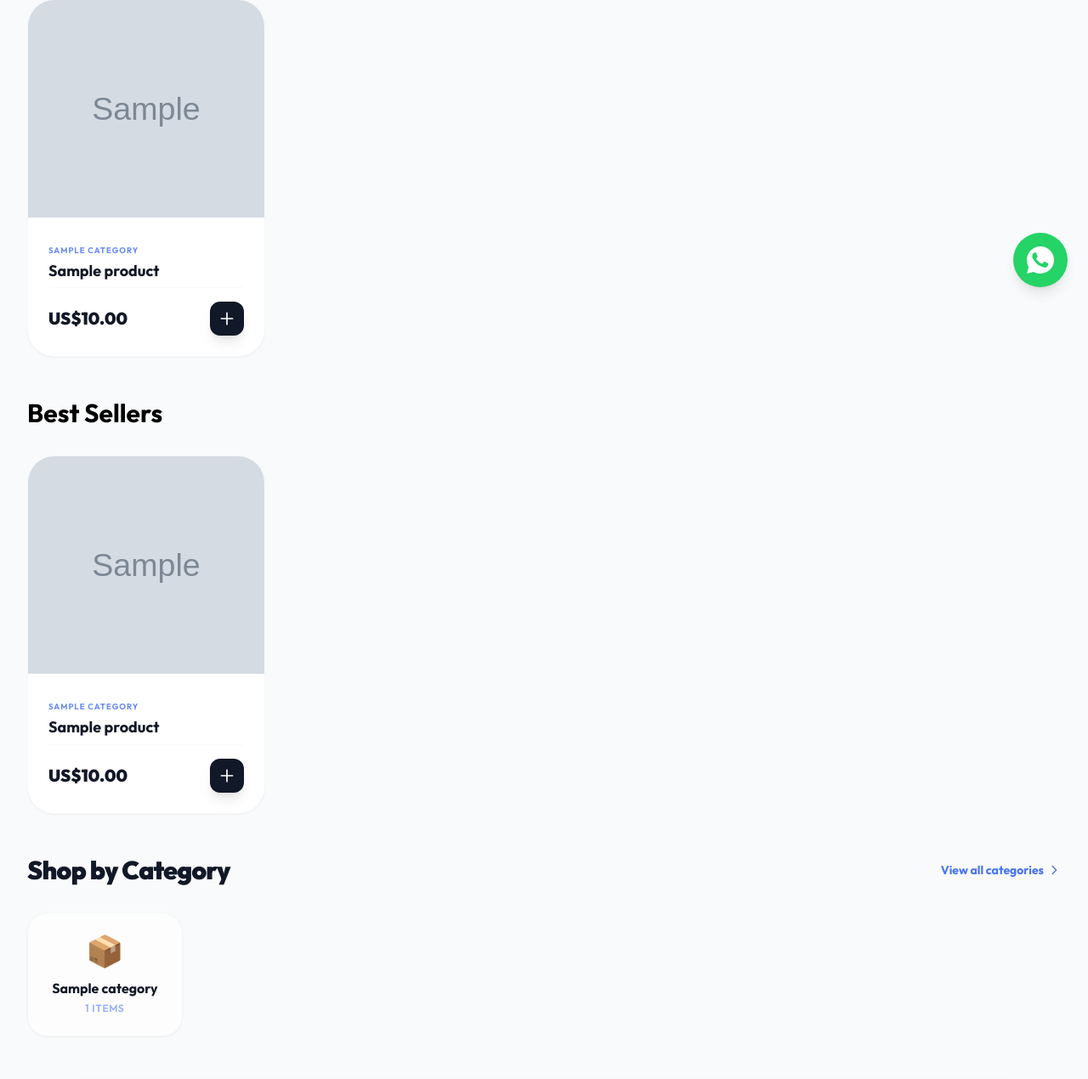
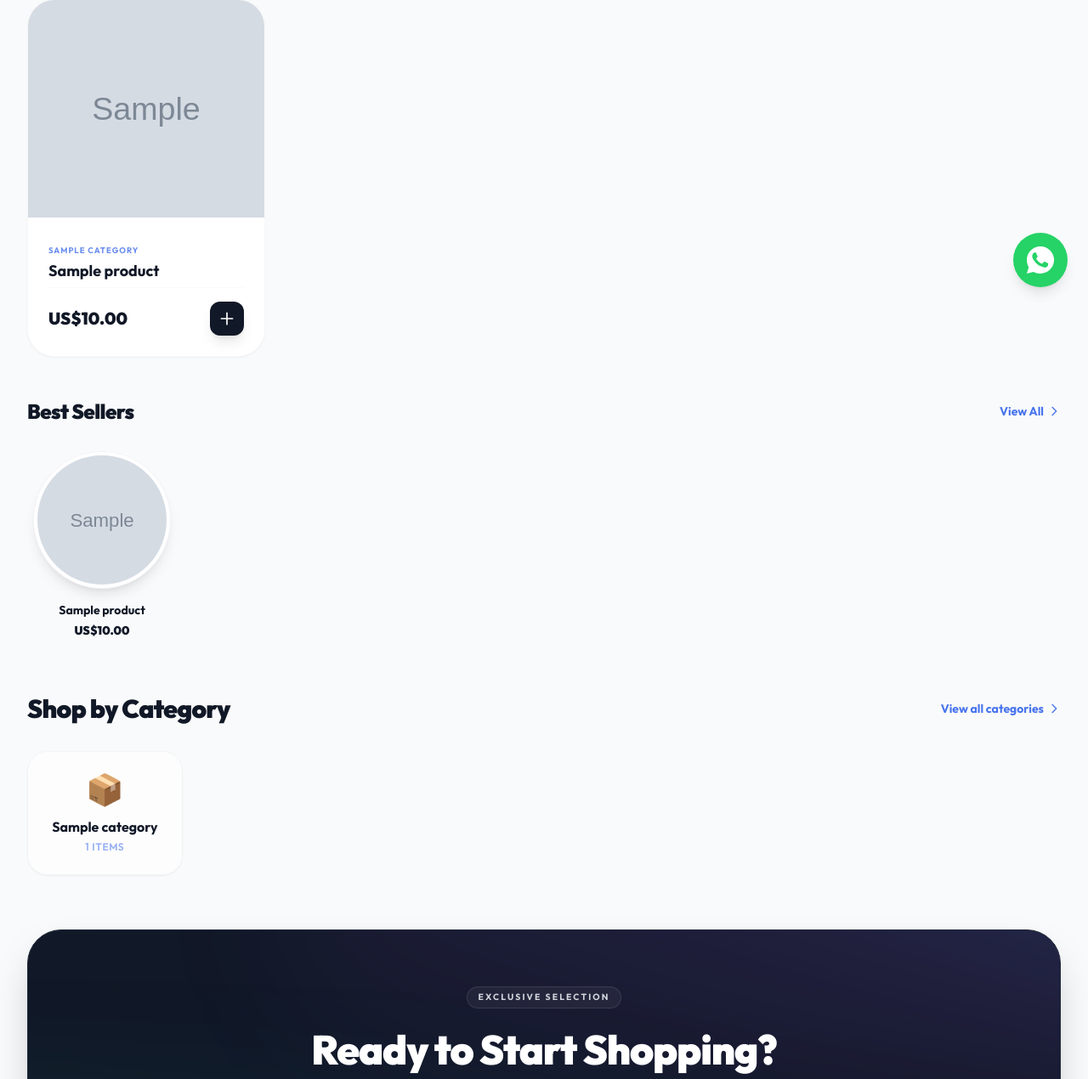
Before and after one commit to Nyombe/Achol-product-store, a Django app: page / in a window 1280 px wide. Shown: the part 438-1708 px from the top of the page at 85% size. Run offline with Django 4.2, Linux system fonts and the light colour scheme; tables that the repository leaves empty hold one stand-in row (values such as "Sample post"); grey boxes marked "Sample" are stand-in pictures; style sheets or scripts are compiled from the project's sources; parts of the project's set-up code (start-up, migrations or seed data) failed here and were passed over.

Commit message:
Design: Redesigned Best Sellers to be circular and more compact as per user suggestion

```diff
--- a/templates/core/home.html
+++ b/templates/core/home.html
@@ -107,76 +107,47 @@
 
 <!-- Best Sellers Section -->
 {% if featured_products %}
-<div class="mb-12">
-    <h2 class="text-3xl font-bold mb-8">Best Sellers</h2>
-    <div class="grid grid-cols-1 sm:grid-cols-2 md:grid-cols-3 lg:grid-cols-4 gap-8">
-        {% for product in featured_products|slice:":4" %}
-            <div class="group bg-white rounded-[2rem] border border-gray-100/50 shadow-sm hover:shadow-[0_20px_50px_rgba(0,0,0,0.05)] transition-all duration-500 overflow-hidden flex flex-col">
-                <!-- Image Container with Hover Shift -->
-                <div class="relative h-64 overflow-hidden bg-gray-50">
-                    <a href="{% url 'products:product_detail' product.slug %}" class="block h-full">
+<div class="mb-16">
+    <div class="flex items-center justify-between mb-8">
+        <h2 class="text-2xl font-black text-gray-900 tracking-tight">Best Sellers</h2>
+        <a href="{% url 'products:product_list' %}" class="text-sm font-bold text-indigo-600 hover:text-indigo-700 transition flex items-center">
+            View All <svg style="width: 16px; height: 16px;" class="ml-1" fill="none" stroke="currentColor" viewBox="0 0 24 24"><path stroke-linecap="round" stroke-linejoin="round" stroke-width="2" d="M9 5l7 7-7 7"></path></svg>
+        </a>
+    </div>
+    <div class="grid grid-cols-2 sm:grid-cols-3 md:grid-cols-4 lg:grid-cols-6 gap-6 md:gap-8">
+        {% for product in featured_products|slice:":6" %}
+            <div class="group flex flex-col items-center text-center">
+                <a href="{% url 'products:product_detail' product.slug %}" class="relative mb-4 block">
+                    <!-- Circular Image with Premium Border -->
+                    <div class="w-32 h-32 md:w-40 md:h-40 rounded-full overflow-hidden border-4 border-white shadow-lg group-hover:shadow-indigo-200/50 transition-all duration-500 transform group-hover:scale-105 ring-1 ring-gray-100">
                         {% with images=product.images.all %}
-                            {% if images %}
-                                <!-- Primary Image -->
-                                {% if images.0.image %}
-                                    <img src="{{ images.0.image.url }}" alt="{{ product.name }}" class="w-full h-full object-cover transition-all duration-700 ease-in-out group-hover:scale-110 group-hover:opacity-0">
-                                {% elif images.0.image_url %}
-                                    <img src="{{ images.0.image_url }}" alt="{{ product.name }}" class="w-full h-full object-cover transition-all duration-700 ease-in-out group-hover:scale-110 group-hover:opacity-0">
-                                {% endif %}
-
-                                <!-- Hover Image (Secondary) -->
-                                {% if images|length > 1 %}
-                                    {% if images.1.image %}
-                                        <img src="{{ images.1.image.url }}" alt="{{ product.name }}" class="absolute inset-0 w-full h-full object-cover transition-all duration-700 ease-in-out scale-105 opacity-0 group-hover:opacity-100 group-hover:scale-100">
-                                    {% elif images.1.image_url %}
-                                        <img src="{{ images.1.image_url }}" alt="{{ product.name }}" class="absolute inset-0 w-full h-full object-cover transition-all duration-700 ease-in-out scale-105 opacity-0 group-hover:opacity-100 group-hover:scale-100">
-                                    {% endif %}
+                            {% if images and images.0.image %}
+                                <img src="{{ images.0.image.url }}" alt="{{ product.name }}" class="w-full h-full object-cover">
+                            {% elif images and images.0.image_url %}
+                                <img src="{{ images.0.image_url }}" alt="{{ product.name }}" class="w-full h-full object-cover">
                             {% else %}
-                                    {% if images.0.image %}
-                                        <img src="{{ images.0.image.url }}" alt="{{ product.name }}" class="absolute inset-0 w-full h-full object-cover transition-all duration-700 ease-in-out scale-105 opacity-0 group-hover:opacity-100 group-hover:scale-100 brightness-90">
-                                    {% elif images.0.image_url %}
-                                        <img src="{{ images.0.image_url }}" alt="{{ product.name }}" class="absolute inset-0 w-full h-full object-cover transition-all duration-700 ease-in-out scale-105 opacity-0 group-hover:opacity-100 group-hover:scale-100 brightness-90">
-                                    {% endif %}
-                                {% endif %}
-                            {% else %}
-                                <div class="w-full h-full flex items-center justify-center text-gray-300">
-                                    <svg class="w-12 h-12" fill="none" stroke="currentColor" viewBox="0 0 24 24"><path stroke-linecap="round" stroke-linejoin="round" stroke-width="1.5" d="M4 16l4.586-4.586a2 2 0 012.828 0L16 16m-2-2l1.586-1.586a2 2 0 012.828 0L20 14m-6-6h.01M6 20h12a2 2 0 002-2V6a2 2 0 00-2-2H6a2 2 0 00-2 2v12a2 2 0 002 2z"></path></svg>
+                                <div class="w-full h-full bg-gray-50 flex items-center justify-center text-gray-300">
+                                    <svg style="width: 24px; height: 24px;" fill="none" stroke="currentColor" viewBox="0 0 24 24"><path d="M4 16l4.586-4.586a2 2 0 012.828 0L16 16m-2-2l1.586-1.586a2 2 0 012.828 0L20 14m-6-6h.01M6 20h12a2 2 0 002-2V6a2 2 0 00-2-2H6a2 2 0 00-2 2v12a2 2 0 002 2z"></path></svg>
                                 </div>
                             {% endif %}
                         {% endwith %}
+                    </div>
+                    <!-- Sale Tag -->
+                    {% if product.discount_price %}
+                        <div class="absolute -top-1 -right-1 bg-red-500 text-white text-[0.6rem] font-black px-2 py-0.5 rounded-full shadow-md uppercase">Sale</div>
+                    {% endif %}
                 </a>
 
-                    <!-- Quick Add Badge -->
-                    <div class="absolute top-4 left-4 z-20">
-                        {% if product.discount_price %}
-                            <span class="bg-red-500 text-white text-[0.65rem] font-black px-2.5 py-1 rounded-lg shadow-lg uppercase tracking-wider">Sale</span>
-                        {% endif %}
-                    </div>
-                </div>
-
-                <!-- Product Content -->
-                <div class="p-6 flex flex-col flex-grow">
-                    <div class="mb-1">
-                        <span class="text-[0.6rem] font-bold text-indigo-500 uppercase tracking-widest">{{ product.category.name }}</span>
-                    </div>
-                    <h3 class="font-bold text-gray-900 text-lg mb-2 leading-tight group-hover:text-indigo-600 transition-colors duration-300">
+                <h3 class="text-sm font-bold text-gray-900 mb-1 truncate w-full px-2 group-hover:text-indigo-600 transition-colors">
                     <a href="{% url 'products:product_detail' product.slug %}">{{ product.name }}</a>
                 </h3>
-
-                    <div class="mt-auto pt-4 flex items-center justify-between border-t border-gray-50">
-                        <div class="flex flex-col">
+                <div class="flex items-center justify-center space-x-2">
                     {% if product.discount_price %}
-                                <span class="text-sm line-through text-gray-400 font-medium">US${{ product.price }}</span>
-                                <span class="text-xl font-black text-gray-900">US${{ product.discount_price }}</span>
+                        <span class="text-xs text-gray-400 line-through">US${{ product.price }}</span>
+                        <span class="text-sm font-black text-indigo-600">US${{ product.discount_price }}</span>
                     {% else %}
-                                <span class="text-xl font-black text-gray-900">US${{ product.price }}</span>
+                        <span class="text-sm font-black text-gray-900">US${{ product.price }}</span>
                     {% endif %}
-                        </div>
-
-                        <a href="{% url 'products:product_detail' product.slug %}" class="w-10 h-10 rounded-xl bg-gray-900 text-white flex items-center justify-center transform transition-all duration-300 hover:scale-110 hover:bg-indigo-600 shadow-lg">
-                            <svg class="w-5 h-5" fill="none" stroke="currentColor" viewBox="0 0 24 24"><path stroke-linecap="round" stroke-linejoin="round" stroke-width="2" d="M12 4v16m8-8H4"></path></svg>
-                        </a>
-                    </div>
                 </div>
             </div>
         {% endfor %}
```
Lines whose indentation alone changed are shown as unchanged.
